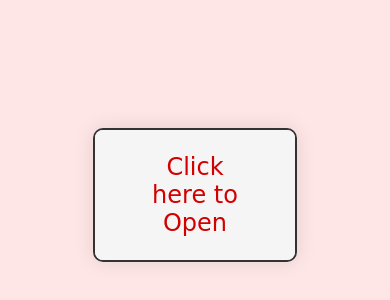
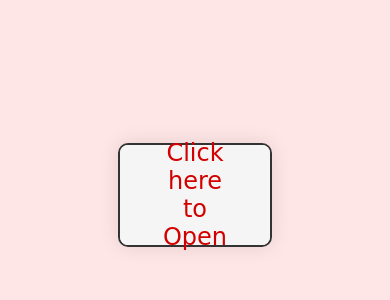
Before and after one commit to GavinTorres09/PERSONAL, a plain HTML site: page index.html in a window 390 px wide. Shown: the part 242-542 px from the top of the page. Drawn offline with Linux system fonts and the light colour scheme.

Commit message:
Update index.html

```diff
--- a/index.html
+++ b/index.html
@@ -127,6 +127,7 @@
     z-index: 1;
     text-align: center; /* Center-align the text */
 }
+
 .envelope-container:hover .click-message {
     opacity: 1;
 }
@@ -141,7 +142,21 @@
     display: none;
 }
 
+@media (max-width: 768px) {
+    .envelope {
+        width: 150px;
+        height: 100px;
+    }
 
+    .envelope .back, .envelope .front {
+        padding: 10px;
+    }
+
+    .letter {
+        padding: 20px;
+        font-size: 1em;
+    }
+}
     </style>
 </head>
 <body>
```
Lines whose indentation alone changed are shown as unchanged.
